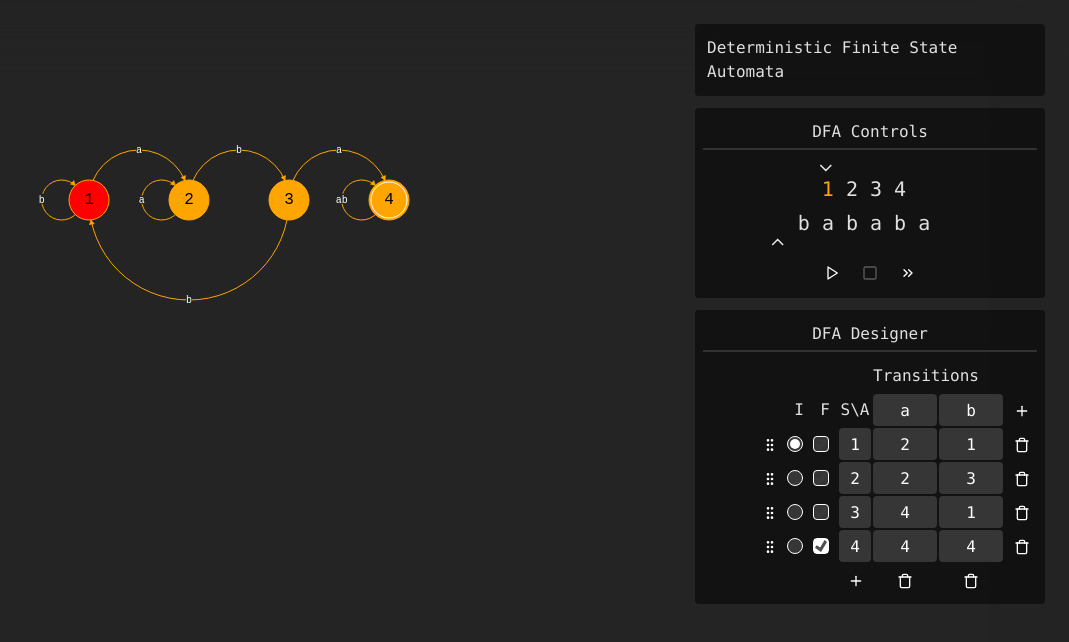
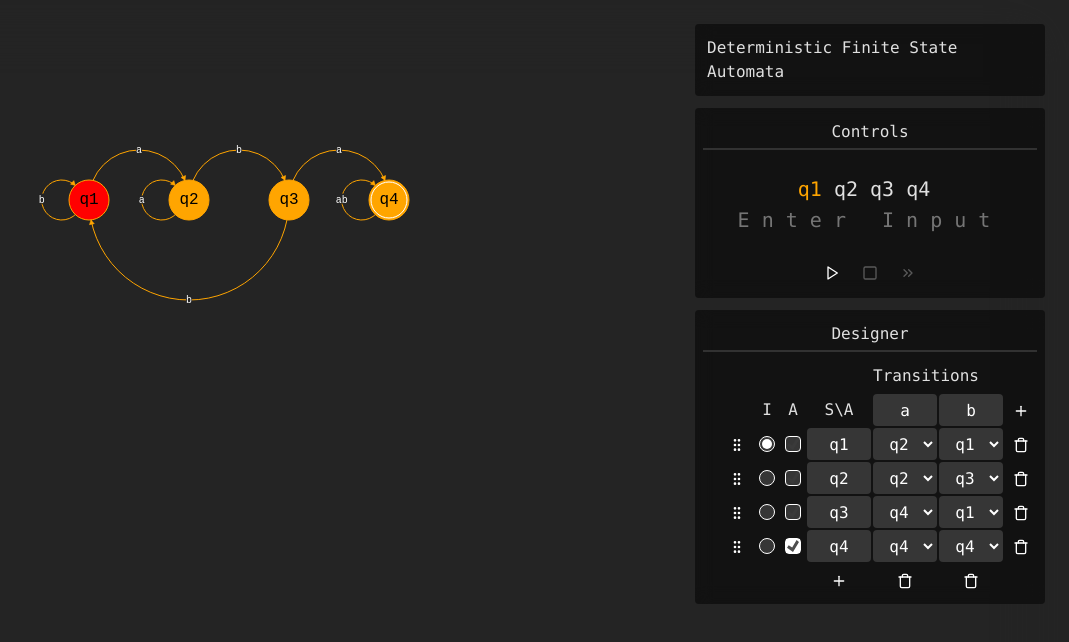
Before and after one commit to utkusagocak/automata-simulator, a Vue app: page / in a window 1280 px wide. Shown: the top 642 px of the page, without its empty margins (211-1280 px from the left). Built offline with nearby package versions, Linux system fonts and the light colour scheme.

Commit message:
add tooltips

```diff
--- a/src/App.css
+++ b/src/App.css
@@ -78,17 +78,6 @@
   grid-column: 1;
   grid-row: 1 / 4;
   pointer-events: none;
-}
-
-textarea,
-input {
-  border-width: 1px;
-  border-style: solid;
-  border-radius: 4px;
-  background-color: rgb(59, 59, 59, 0.9);
-  font-size: 1rem;
-
-  resize: none;
 }
 
 .dfa-controls.disabled {
--- a/src/App.vue
+++ b/src/App.vue
@@ -11,24 +11,24 @@ import DFAVisualizer from './DFA/DFAVisualizer.vue';
 import { Geometry } from './math';
 import DFAVisualizerControls from './DFA/DFAVisualizerControls.vue';
 
-const states = ['1', '2', '3', '4'];
+const states = ['q1', 'q2', 'q3', 'q4'];
 const alphabet = 'ab';
 const transitions: DFATransitions = {
-  1: {
-    a: '2',
-    b: '1',
+  q1: {
+    a: 'q2',
+    b: 'q1',
   },
-  2: {
-    a: '2',
-    b: '3',
+  q2: {
+    a: 'q2',
+    b: 'q3',
   },
-  3: {
-    a: '4',
-    b: '1',
+  q3: {
+    a: 'q4',
+    b: 'q1',
   },
-  4: {
-    a: '4',
-    b: '4',
+  q4: {
+    a: 'q4',
+    b: 'q4',
   },
 };
 
@@ -51,11 +51,9 @@ onMounted(() => {
   }
 
   // @ts-ignore
-  dfa.setInitialState(dfa.states.find((s) => s.name === '1'));
+  dfa.setInitialState(dfa.states.find((s) => s.name === states[0]));
   // @ts-ignore
-  dfa.addAcceptState(dfa.states.find((s) => s.name === '4'));
-
-  dfa.setInput('bababa');
+  dfa.addAcceptState(dfa.states.find((s) => s.name === states[3]));
 });
 </script>
 
--- a/src/Common.css
+++ b/src/Common.css
@@ -1,3 +1,4 @@
+/* Button variants */
 button {
   cursor: pointer;
 
@@ -48,6 +49,25 @@ button:hover {
   text-overflow: ellipsis;
   white-space: nowrap;
 }
+
+/* Text input */
+select,
+textarea,
+input {
+  border-width: 1px;
+  border-style: solid;
+  border-radius: 4px;
+  background-color: rgb(59, 59, 59, 0.9);
+  font-size: 1rem;
+
+  resize: none;
+}
+
+select {
+  cursor: pointer;
+}
+
+/* Checkbox & Radio */
 
 input[type='checkbox'],
 input[type='radio'] {
--- a/src/DFA/DFAControls.vue
+++ b/src/DFA/DFAControls.vue
@@ -37,7 +37,7 @@ function handleStop() {
 
 <template>
   <div class="panel">
-    <div className="panel-title">DFA Controls</div>
+    <div className="panel-title">Controls</div>
 
     <div
       class="panel-content dfa-controls d-flex flex-column align-items-center gap-1"
@@ -47,7 +47,7 @@ function handleStop() {
         class="d-flex justify-content-center"
         :style="{ position: 'relative', paddingTop: '1rem' }"
       >
-        <div
+        <!-- <div
           class="chevron-pointer"
           :style="{
             top: '0px',
@@ -57,7 +57,7 @@ function handleStop() {
           }"
         >
           <LucideChevronDown />
-        </div>
+        </div> -->
         <div
           v-for="(state, index) in dfa.states"
           :key="state.id"
@@ -106,6 +106,7 @@ function handleStop() {
       <div class="d-flex gap-1 align-items-center justify-content-center">
         <button
           class="icon-btn"
+          title="Start/Stop"
           @click="
             (e) => {
               if (started) {
@@ -124,6 +125,7 @@ function handleStop() {
         </button>
         <button
           class="icon-btn"
+          title="Reset"
           @click="
             (e) => {
               handleStop();
@@ -136,6 +138,7 @@ function handleStop() {
         </button>
         <button
           class="icon-btn"
+          title="Next State"
           @click="(e) => !dfa.inTransition && dfa.nextAsync()"
           :disabled="dfa.inTransition || dfa.isEnd() || started"
         >
--- a/src/DFA/DFADesigner.vue
+++ b/src/DFA/DFADesigner.vue
@@ -34,7 +34,7 @@ function handleStartDrag(e: PointerEvent, target: string) {
 
 <template>
   <div class="panel dfa-designer-panel">
-    <div class="panel-title">DFA Designer</div>
+    <div class="panel-title">Designer</div>
     <div
       class="panel-content dfa-designer"
       :class="{ dragging: drag.dragging }"
@@ -42,7 +42,7 @@ function handleStartDrag(e: PointerEvent, target: string) {
         display: 'grid',
         width: '',
         height: '100%',
-        gridTemplateColumns: `2rem 1.5rem 1.5rem 2rem ${
+        gridTemplateColumns: `2rem 1.5rem 1.5rem 4rem ${
           dfa.alphabet.length > 0
             ? ` [transition-start] repeat(${dfa.alphabet.length}, 4rem) [transition-end]`
             : ''
@@ -55,6 +55,7 @@ function handleStartDrag(e: PointerEvent, target: string) {
     >
       <div
         class="text-truncate"
+        title=""
         :style="{
           gridColumn: 'transition-start / transition-end',
           display: dfa.alphabet.length > 0 ? '' : 'none',
@@ -74,6 +75,7 @@ function handleStartDrag(e: PointerEvent, target: string) {
         <div></div>
         <div
           class="d-flex justify-content-center align-center"
+          title="Initial State"
           :style="{
             width: '100%',
             height: '100%',
@@ -84,16 +86,18 @@ function handleStartDrag(e: PointerEvent, target: string) {
 
         <div
           class="d-flex justify-content-center align-center"
+          title="Accept States"
           :style="{
             width: '100%',
             height: '100%',
           }"
         >
-          F
+          A
         </div>
 
         <div
           class="d-flex justify-content-center align-center"
+          title="States\Alphabet"
           :style="{
             width: '100%',
             height: '100%',
@@ -126,7 +130,12 @@ function handleStartDrag(e: PointerEvent, target: string) {
           "
         />
 
-        <button class="icon-btn" style="{{}}" @click="() => dfa.setAlphabet([...dfa.alphabet, ''])">
+        <button
+          title="Add character"
+          class="icon-btn"
+          style="{{}}"
+          @click="() => dfa.setAlphabet([...dfa.alphabet, ''])"
+        >
           <LucidePlus />
         </button>
       </div>
@@ -161,9 +170,11 @@ function handleStartDrag(e: PointerEvent, target: string) {
             height: '100%',
             display: 'flex',
             alignItems: 'center',
+            justifyContent: 'center',
           }"
         >
           <input
+            title="Make initial state"
             type="radio"
             :id="state.id"
             :checked="state.id === dfa.initialState"
@@ -178,9 +189,11 @@ function handleStartDrag(e: PointerEvent, target: string) {
             height: '100%',
             display: 'flex',
             alignItems: 'center',
+            justifyContent: 'center',
           }"
         >
           <input
+            title="Make accept state"
             type="checkbox"
             :checked="dfa.acceptStates.has(state.id)"
             @input="
@@ -204,9 +217,9 @@ function handleStartDrag(e: PointerEvent, target: string) {
           v-model="state.name"
         />
 
-        <input
+        <!-- <input
           v-for="(letter, letterIndex) in dfa.alphabet"
-          :key="state.id + '-' + letterIndex"
+          :key="state.id + '|' + letterIndex"
           class="d-flex justify-content-center align-center dfa-designer-transition-input"
           :style="{
             width: '100%',
@@ -221,8 +234,34 @@ function handleStartDrag(e: PointerEvent, target: string) {
             if (desState) dfa.addTransition(state, letter, desState);
           }"
           :value="dfa.getStateFromId(dfa.nextState(state.id, letter))?.name ?? ''"
-        />
-        <button class="icon-btn btn-danger" @click="() => dfa.removeState(state)">
+        /> -->
+        <select
+          v-for="(letter, letterIndex) in dfa.alphabet"
+          :key="state.id + '|' + letterIndex"
+          class="d-flex justify-content-center align-center dfa-designer-transition-input"
+          :style="{
+            width: '100%',
+            height: '100%',
+            border: '1px solid transparent',
+            textAlign: 'center',
+          }"
+          :value="dfa.getStateFromId(dfa.nextState(state.id, letter))?.id ?? ''"
+          @input="
+            (e) => {
+              const value = (e.target as HTMLInputElement)?.value;
+               dfa.addTransition(state, letter, value);
+            }
+          "
+        >
+          <option v-for="(state, stateIndex) in dfa.states" :value="state.id">
+            {{ state.name }}
+          </option>
+        </select>
+        <button
+          class="icon-btn btn-danger"
+          title="Remove state"
+          @click="() => dfa.removeState(state)"
+        >
           <LucideTrash />
         </button>
       </div>
@@ -239,15 +278,15 @@ function handleStartDrag(e: PointerEvent, target: string) {
         <div></div>
         <div></div>
 
-        <button class="icon-btn" @click="() => dfa.addState('')">
+        <button title="Add state" class="icon-btn" @click="() => dfa.addState('')">
           <LucidePlus />
         </button>
 
         <button
+          title="Remove character"
           v-for="(letter, index) in dfa.alphabet"
           :key="index + '-delete'"
           className="icon-btn btn-danger"
-          :style="{ justifySelf: 'center' }"
           @click="
             () => {
               const alphabet = [...dfa.alphabet];
@@ -263,5 +302,8 @@ function handleStartDrag(e: PointerEvent, target: string) {
   </div>
 </template>
 
-<style scoped></style>
-../DFA/DFA
+<style scoped>
+button {
+  justify-self: center;
+}
+</style>
```
